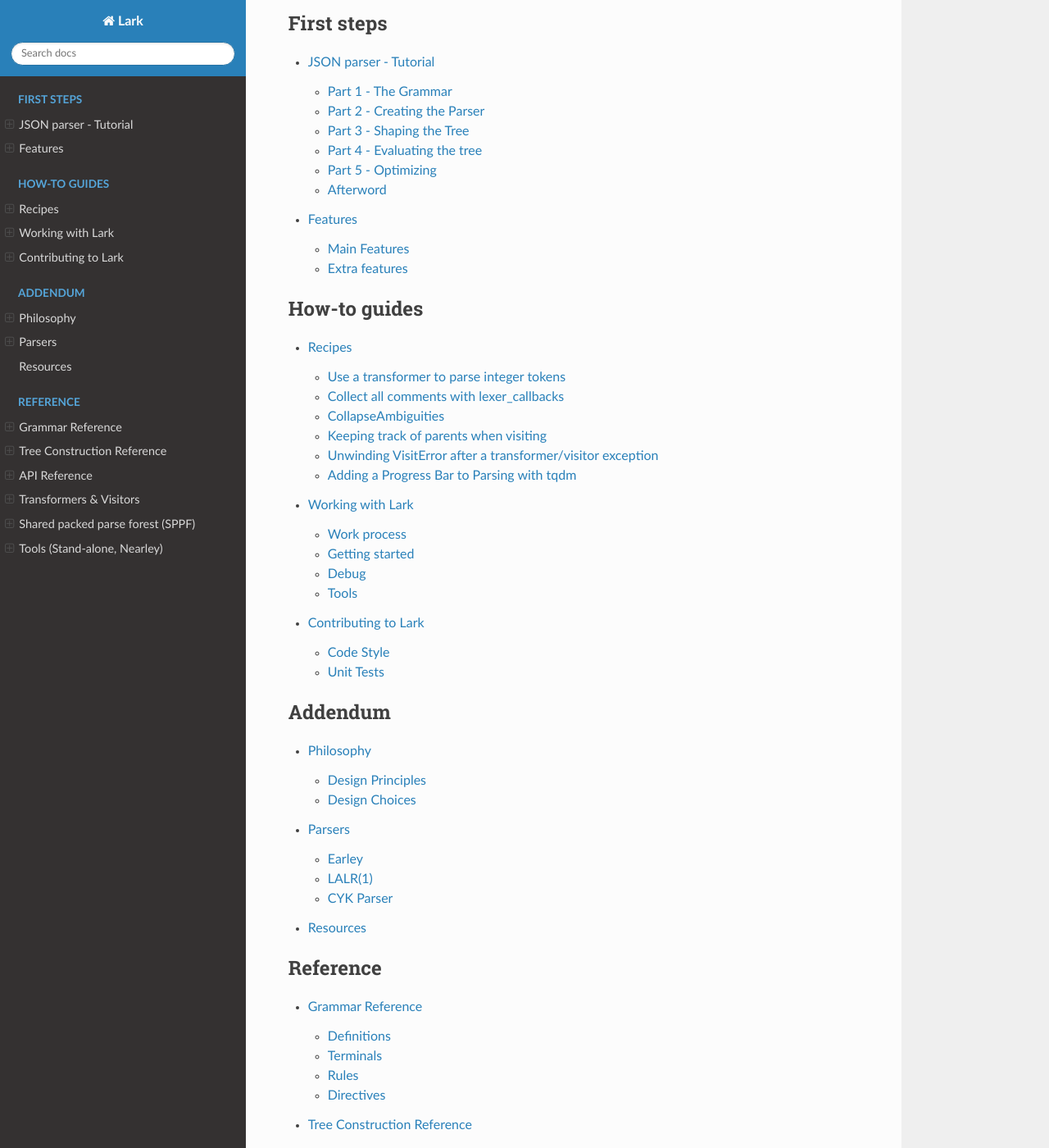
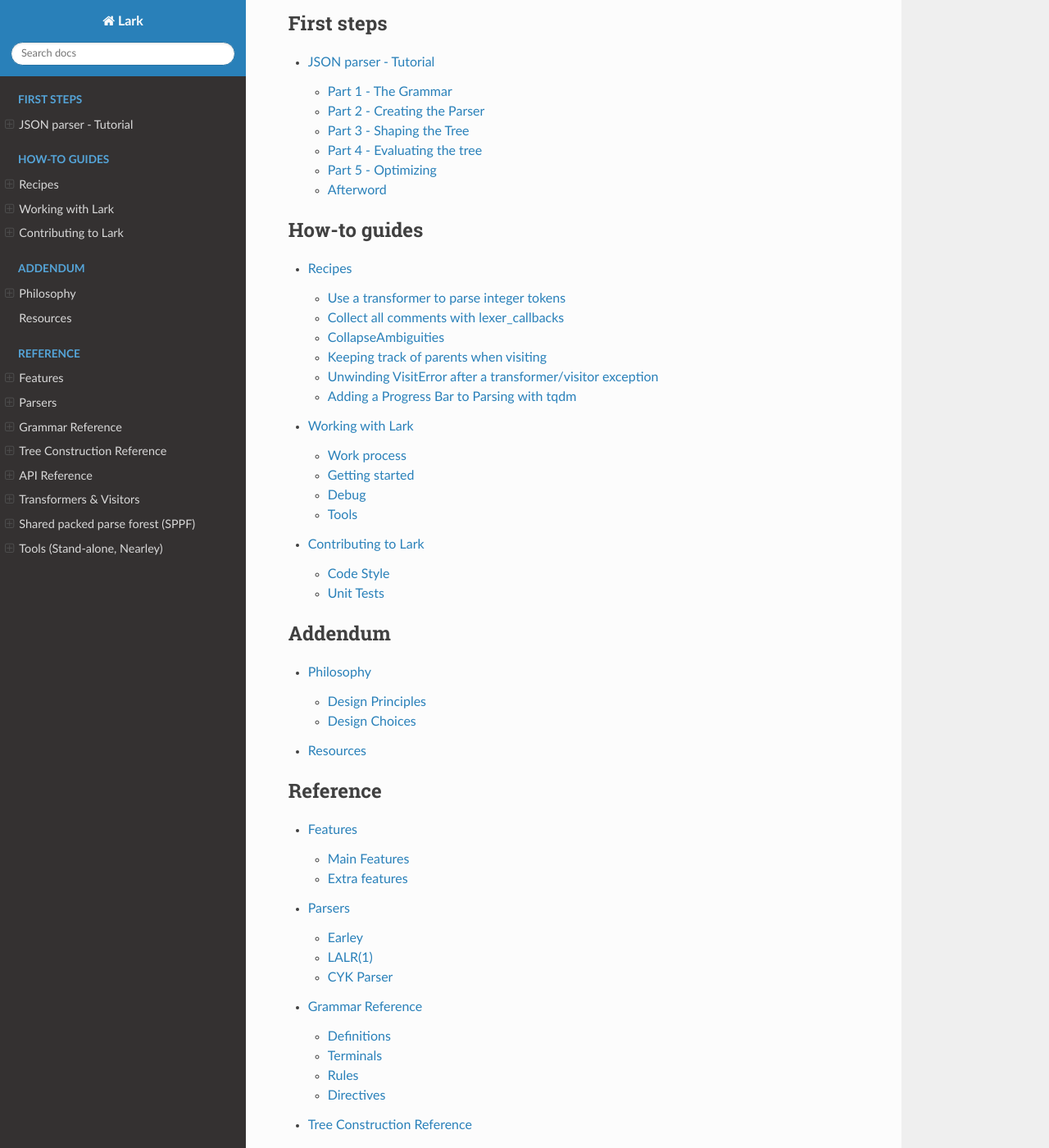
Before and after one commit to lark-parser/lark, a Sphinx documentation site: the page built from docs/index.rst, in a window 1280 px wide and 1400 px high, scrolled down 851 px. Shown: the whole window at 82% size. Built offline with Sphinx 7.4.7 and the Read the Docs theme 2.0.0, drawn with Linux system fonts in a browser that asks for light colours; pages that are not in the unit, such as notebooks, are missing from menus; part of the change alters nothing that is shown.

```diff
--- a/docs/index.rst
+++ b/docs/index.rst
@@ -44,8 +44,6 @@ A high-level overview of how it’s organized will help you know where to look f
    :caption: First steps
 
    json_tutorial
-   examples/index
-   features
 
 
 .. toctree::
@@ -53,6 +51,7 @@ A high-level overview of how it’s organized will help you know where to look f
    :caption: How-to guides
 
    recipes
+   examples/index
    how_to_use
    how_to_develop
 
@@ -62,13 +61,14 @@ A high-level overview of how it’s organized will help you know where to look f
    :caption: Addendum
 
    philosophy
-   parsers
    resources
 
 .. toctree::
    :maxdepth: 2
    :caption: Reference
 
+   features
+   parsers
    grammar
    tree_construction
    classes
```
